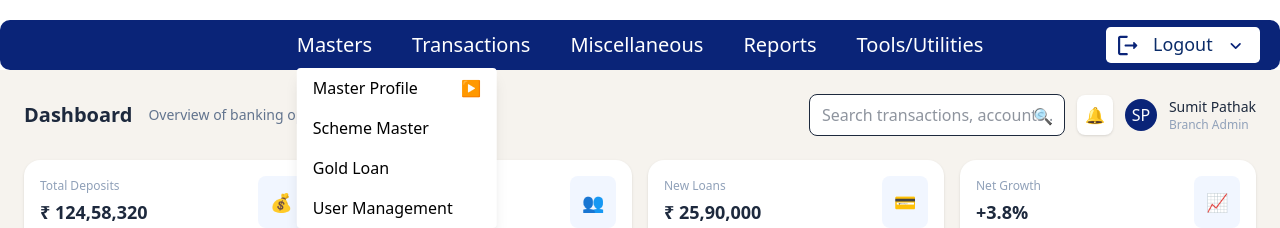
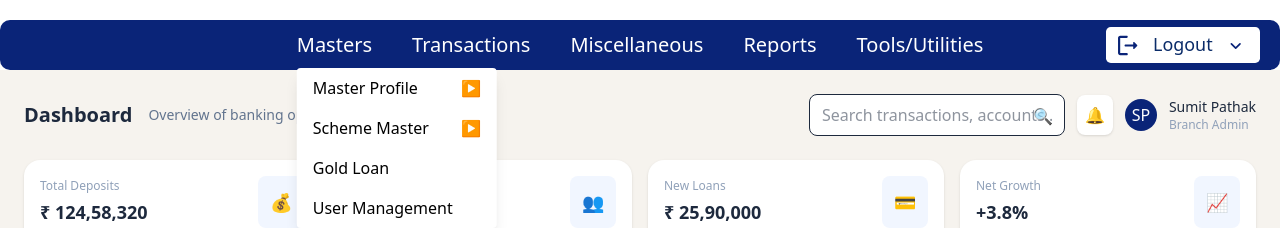
Before and after one commit to TechMET-Solutions/SLF, a React (Vite) app: page / in a window 1280 px wide. Both pictures are taken after a click on the button "Masters". Shown: the top 228 px of the page. Built offline with nearby package versions, Linux system fonts and the light colour scheme.

Commit message:
change in the navabr

```diff
--- a/src/Component/Navbar.jsx
+++ b/src/Component/Navbar.jsx
@@ -5,7 +5,9 @@ import LogoutIcon from "../assets/logouticon.svg";
 
 const Navbar = () => {
   const [isMasterOpen, setIsMasterOpen] = useState(false);
+  // const [isMasterOpen, setIsMasterOpen] = useState(false);
   const [isMasterProfileOpen, setIsMasterProfileOpen] = useState(false);
+   const [isMasterSchemeMaster, setIsMasterSchemeMaster] = useState(false);
 
   return (
     <div className="flex justify-center">
@@ -82,9 +84,35 @@ const Navbar = () => {
                     )}
                   </div>
 
-                  <button className="w-full text-left px-4 py-2 hover:bg-gray-100">
+                  {/* <button className="w-full text-left px-4 py-2 hover:bg-gray-100">
                     Scheme Master
+                  </button> */}
+                  <div>
+
+<button
+                      className="w-full text-left px-4 py-2 hover:bg-gray-100 flex justify-between items-center "
+                      onClick={() => setIsMasterSchemeMaster(!isMasterSchemeMaster)}
+                    >
+                      Scheme Master
+                      <span>{isMasterSchemeMaster ? "▲" : "▶"}</span>
                   </button>
+
+
+                     {isMasterSchemeMaster && (
+                      <div className="absolute top-0 left-full ml-1 w-[200px] bg-white text-black rounded shadow-lg flex flex-col gap-1">
+                        <Link className="px-4 py-2 hover:bg-gray-100 text-left text-sm" to='' onClick={() => setIsMasterSchemeMaster(prev => !prev)}>
+                         Scheme Details
+                        </Link>
+                        <Link className="px-4 py-2 hover:bg-gray-100 text-left text-sm" to='' onClick={() => setIsMasterSchemeMaster(prev => !prev)}>
+                        Scheme Branch Mapping
+                        </Link>
+
+                      </div>
+                    )}
+                  </div>
+
+
+
                   <button className="w-full text-left px-4 py-2 hover:bg-gray-100">
                     Gold Loan
                   </button>
```
